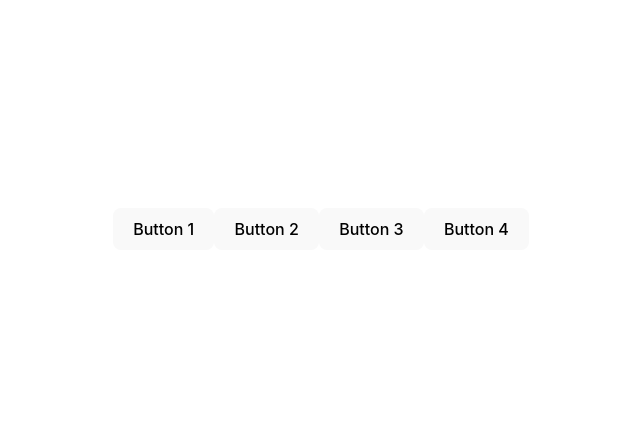
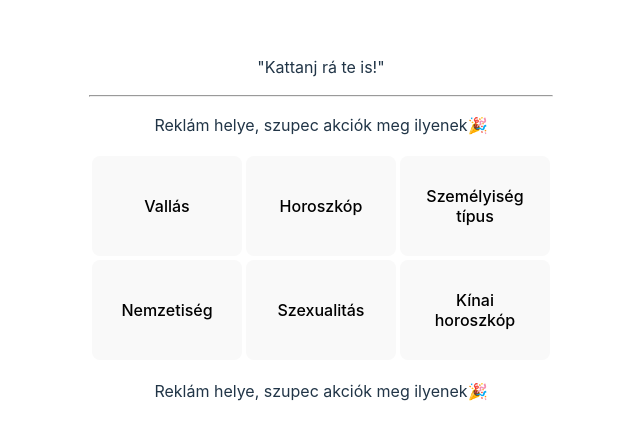
Before and after one commit to kinekmiakattja/kinekmiakattja, a Vue app: page / in a window 1280 px wide. Shown: the part 171-610 px from the top of the page, without its empty margins (319-959 px from the left). Built offline with nearby package versions, Linux system fonts and the light colour scheme.

Commit message:
Badic main screen

```diff
--- a/index.html
+++ b/index.html
@@ -4,7 +4,7 @@
     <meta charset="UTF-8" />
     <link rel="icon" type="image/svg+xml" href="/vite.svg" />
     <meta name="viewport" content="width=device-width, initial-scale=1.0" />
-    <title>Vite + Vue + TS</title>
+    <title>Kinek Mi A Kattja</title>
   </head>
   <body>
     <div id="app"></div>
--- a/src/App.vue
+++ b/src/App.vue
@@ -5,16 +5,46 @@ const handleClick = (button) => {
 </script>
 
 <template>
-  <div class="flex items-center justify-center min-h-screen bg-gray-100">
-    <div class="grid grid-cols-2 gap-4 p-6 bg-white rounded-lg shadow-lg">
-      <button @click="handleClick(1)" class="p-4 bg-blue-500 text-white rounded-lg hover:bg-blue-600">Button 1</button>
-      <button @click="handleClick(2)" class="p-4 bg-green-500 text-white rounded-lg hover:bg-green-600">Button 2</button>
-      <button @click="handleClick(3)" class="p-4 bg-red-500 text-white rounded-lg hover:bg-red-600">Button 3</button>
-      <button @click="handleClick(4)" class="p-4 bg-yellow-500 text-white rounded-lg hover:bg-yellow-600">Button 4</button>
+  <div class="flex flex-col items-center justify-center min-h-screen bg-gray-100">
+    <!-- Motto Section -->
+    <div class="text-4xl font-bold mb-4">
+      <p>"Kattanj rá te is!"</p>
+      <hr class="w-24 mt-2 border-2 border-gray-500" />
+    </div>
+    <!-- Advertisement Section -->
+    <div class="advertisement w-full mt-10 bg-gray-200 text-center p-6">
+      <p class="text-lg text-gray-700 font-semibold">Reklám helye, szupec akciók meg ilyenek🎉</p>
+    </div>
+    <!-- Buttons Section -->
+    <table class="table-auto bg-white p-6 rounded-lg shadow-lg">
+      <tbody class="space-y-6">
+        <tr class="space-x-6">
+          <td><button @click="handleClick(1)" class="button">Vallás</button></td>
+          <td><button @click="handleClick(2)" class="button">Horoszkóp</button></td>
+          <td><button @click="handleClick(3)" class="button">Személyiség típus</button></td>
+        </tr>
+        <tr class="space-x-6">
+          <td><button @click="handleClick(4)" class="button">Nemzetiség</button></td>
+          <td><button @click="handleClick(5)" class="button">Szexualitás</button></td>
+          <td><button @click="handleClick(6)" class="button">Kínai horoszkóp</button></td>
+        </tr>
+      </tbody>
+    </table>
+    <!-- Advertisement Section 2 -->
+    <div class="advertisement w-full mt-10 bg-gray-200 text-center p-6">
+      <p class="text-lg text-gray-700 font-semibold">Reklám helye, szupec akciók meg ilyenek🎉</p>
     </div>
   </div>
 </template>
 
 <style scoped>
-/* Optional custom styles */
+/* Ensure all buttons have the same fixed size */
+.button {
+  width: 150px;  /* Fixed width for all buttons */
+  height: 100px; /* Fixed height for all buttons */
+  display: flex; /* Enable flexbox */
+  justify-content: center; /* Center text horizontally */
+  align-items: center; /* Center text vertically */
+  text-align: center; /* Center text inside button */
+}
 </style>
```
